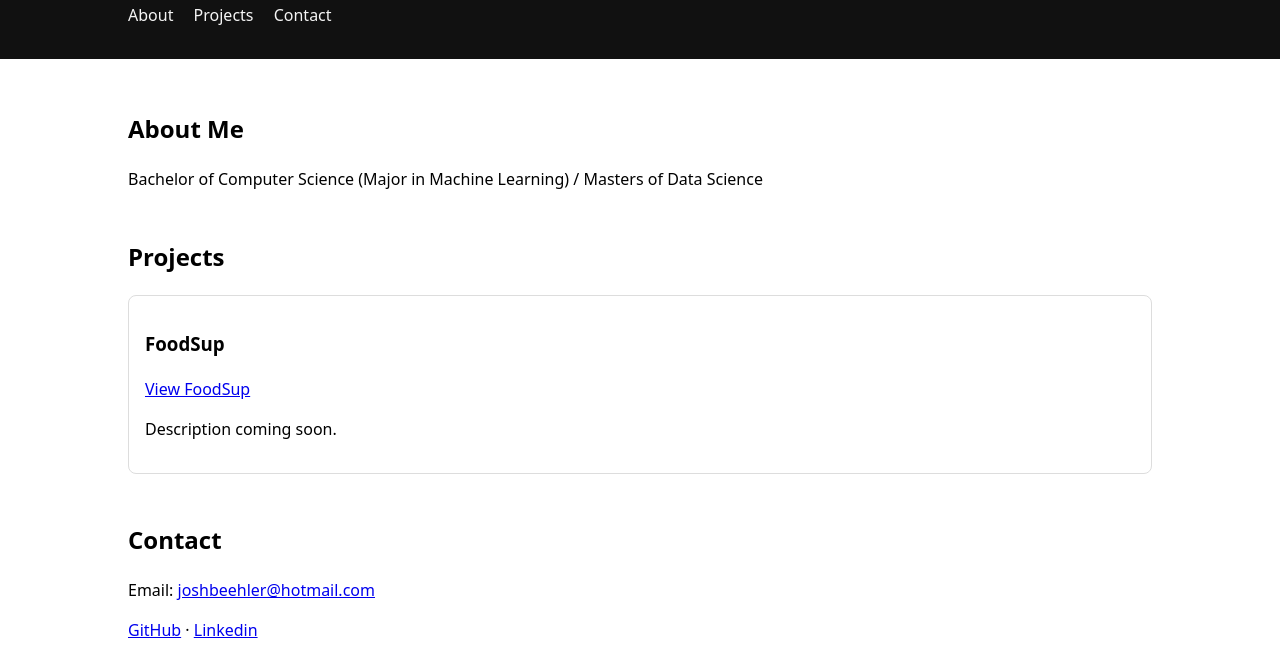
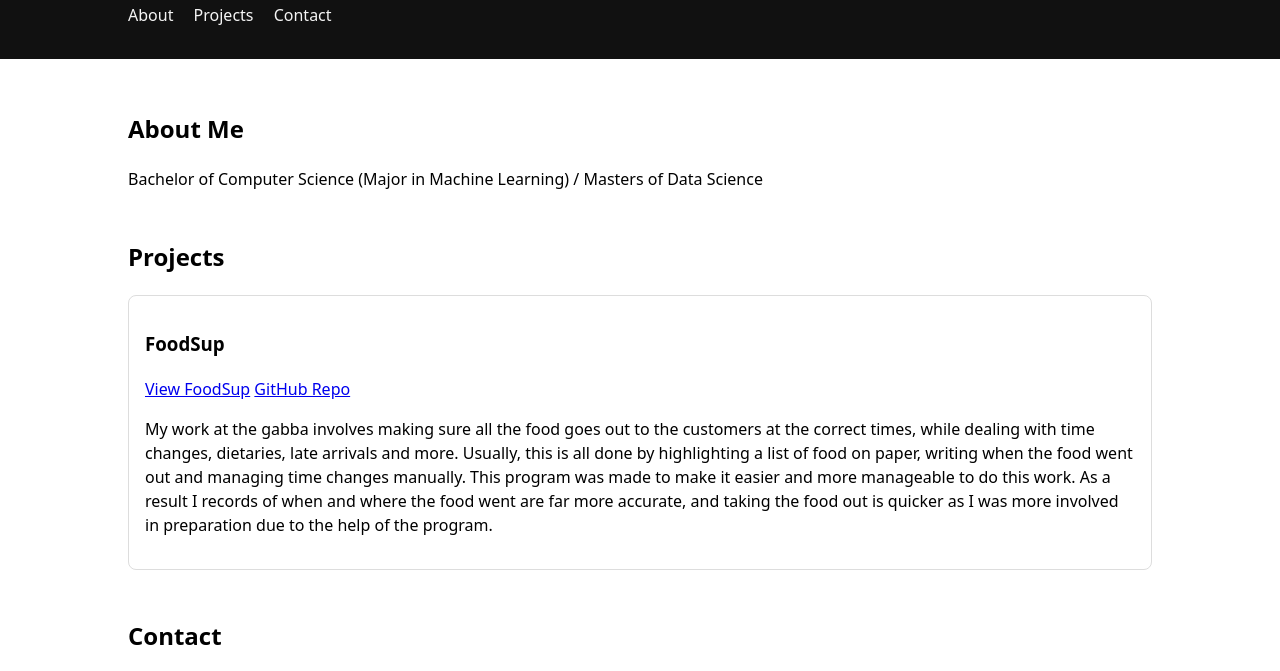
Before and after one commit to ShwaaGIT/PersonalWebsite, a plain HTML site: page index.html in a window 1280 px wide. Shown: the part 120-791 px from the top of the page. Drawn offline with Linux system fonts and the light colour scheme.

Commit message:
added link to github page

```diff
--- a/index.html
+++ b/index.html
@@ -27,7 +27,13 @@
       <div class="project">
         <h3>FoodSup</h3>
         <a href="https://shwaagit.github.io/FoodSup/" target="_blank" rel="noopener noreferrer">View FoodSup</a>
-        <p>Description coming soon.</p>
+        <a href="https://github.com/ShwaaGIT/FoodSup.git" target="_blank" rel="noopener noreferrer">GitHub Repo</a>
+        <p>My work at the gabba involves making sure all the food goes out to the customers at the correct times, while dealing with
+          time changes, dietaries, late arrivals and more. Usually, this is all done by highlighting a list of food on paper, writing
+          when the food went out and managing time changes manually. This program was made to make it easier and more manageable
+          to do this work. As a result I records of when and where the food went are far more accurate, and taking the food out is quicker
+          as I was more involved in preparation due to the help of the program.
+        </p>
       </div>
       <!-- Add more projects here -->
     </section>
```
